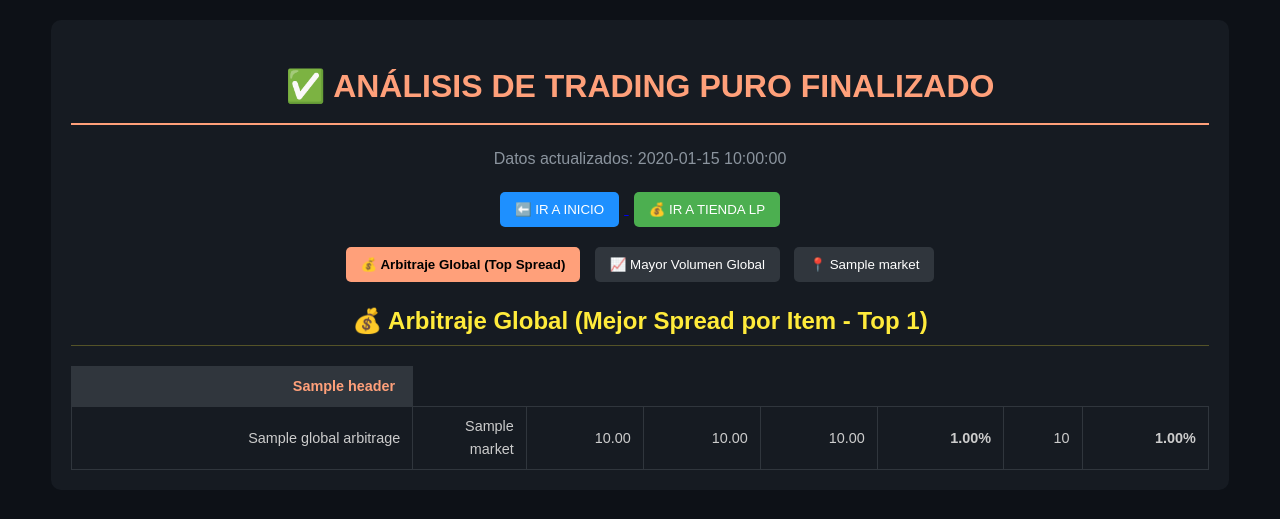
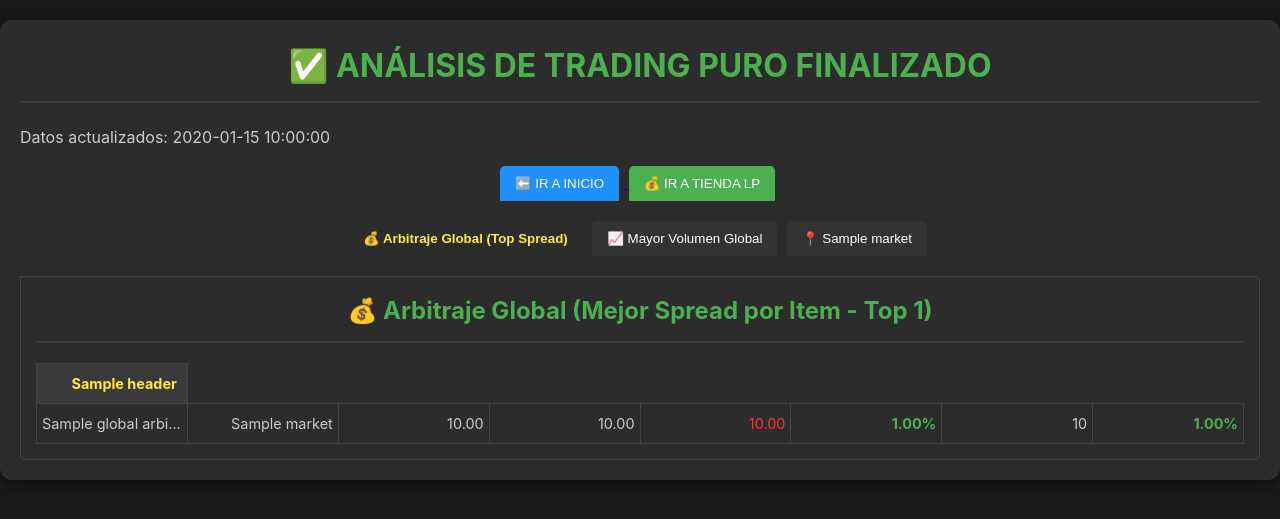
Before and after one commit to CMCASCANTE/EveOnline, a Flask app: template app/templates/trading_analysis.html in a window 1280 px wide. Shown: the top 519 px of the page. Run offline with Flask 3, Linux system fonts and the light colour scheme; the template is opened without the code that fills it: most values are stand-ins (such as "Sample title", 1, 10 or a date in 2020).

Commit message:
v4 - trading puro casi finalizado

```diff
--- a/app/templates/_trading_table_template.html
+++ b/app/templates/_trading_table_template.html
@@ -22,16 +22,16 @@
             <tr>
                 <td class="item-col">{{ result.item_name }}</td>
                 <td class="market-col">{{ result.market }}</td>
-                <td>{{ "{:,.2f}".format(result.buy_price) }}</td>
-                <td>{{ "{:,.2f}".format(result.sell_price) }}</td>
-                <td class="{{ 'positive' if result.profit_per_unit > 0 else 'negative' }}">
+                <td class="isk-col">{{ "{:,.2f}".format(result.buy_price) }}</td>
+                <td class="isk-col">{{ "{:,.2f}".format(result.sell_price) }}</td>
+                <td class="isk-col {{ 'positive' if result.profit_per_unit > 0 else 'negative' }}">
                     {{ "{:,.2f}".format(result.profit_per_unit) }}
                 </td>
-                <td class="{{ 'positive' if result.roi_percent > 0 else 'negative' }}">
+                <td class="isk-col {{ 'positive' if result.roi_percent > 0 else 'negative' }}">
                     {{ "{:,.2f}".format(result.roi_percent) }}%
                 </td>
-                <td>{{ "{:,.0f}".format(result.volume_10d) }}</td>
-                <td class="{{ 'positive' if result.spread_percent > 0 else 'negative' }}">
+                <td class="isk-col">{{ "{:,.0f}".format(result.volume_10d) }}</td>
+                <td class="isk-col {{ 'positive' if result.spread_percent > 0 else 'negative' }}">
                     {{ "{:,.2f}".format(result.spread_percent) }}%
                 </td>
             </tr>
--- a/app/templates/base_layout.html
+++ b/app/templates/base_layout.html
@@ -15,7 +15,7 @@
             line-height: 1.6;
         }
         .container {
-            max-width: 90%;
+            max-width: 98%; /* MÁS ANCHO */
             margin: 20px auto;
             background-color: #2c2c2c;
             border-radius: 12px;
@@ -42,12 +42,15 @@
             border-collapse: collapse;
             margin-top: 20px;
             font-size: 0.9em;
-            table-layout: fixed; /* Ayuda a controlar el ancho de las columnas */
+            table-layout: fixed; /* Mantenido para control de ancho */
         }
         .data-table th, .data-table td {
-            padding: 8px 12px;
+            padding: 8px 5px; /* Reducido padding horizontal para más espacio */
             border: 1px solid #444;
             text-align: right;
+            overflow: hidden; /* Evita que el texto se salga de la celda */
+            white-space: nowrap; /* Mantiene el texto en una sola línea */
+            text-overflow: ellipsis; /* Añade puntos suspensivos si se desborda */
         }
         .data-table thead th {
             background-color: #3a3a3a;
@@ -61,13 +64,14 @@
         .data-table tbody tr:hover { background-color: #444; }
 
         /* Colores de resultados */
-        .positive { color: #4CAF50; font-weight: bold; } /* Verde para positivo/alto */
-        .negative { color: #ff3333; } /* Rojo para negativo */
+        .positive { color: #4CAF50; font-weight: bold; }
+        .negative { color: #ff3333; }
 
-        /* Ancho de columnas específicas */
+        /* Ancho de columnas específicas (AJUSTADO PARA MEJOR LEGIBILIDAD EN LP) */
         .item-col { text-align: left; width: 25%; }
-        .market-col { width: 8%; }
-        .isk-col { width: 8%; }
+        .market-col { width: 7%; }
+        .isk-col { width: 8%; } /* Mantenido para las columnas ISK */
+        .link-esi { padding: 4px 8px; font-size: 0.8em; }
 
         /* Botones y Navegación */
         .reload-button {
@@ -125,6 +129,7 @@
         }
 
         /* Estilos de las pestañas (para trading puro) */
+        .tab-button-group { text-align: center; margin-bottom: 20px; }
         .tab-button {
             background-color: #333;
             color: white;
@@ -149,6 +154,11 @@
         .tab-content:not(.active) {
             display: none;
         }
+
+        /* Ordenamiento */
+        .sort-indicator { margin-left: 5px; color: #8b949e; }
+        .sort-indicator.asc:after { content: "▲"; }
+        .sort-indicator.desc:after { content: "▼"; }
 
     </style>
     {% block head %}{% endblock %}
@@ -186,23 +196,23 @@
                 currentSortColumn[tableId] = {};
             }
 
-            var currentDir = currentSortColumn[tableId][n] || 'asc';
-            dir = currentDir === 'asc' ? 'desc' : 'asc';
+            var currentDir = currentSortColumn[tableId][n];
 
-            // Si es la primera vez que se ordena esta columna, siempre empezar en descendente (por lo general, valores más altos)
-            if (currentDir === 'asc') {
-                dir = 'desc';
-            } else if (currentDir === 'desc') {
+            // Determinar la nueva dirección (Por defecto, descendente para valores numéricos)
+            if (currentDir === 'desc') {
                 dir = 'asc';
-            } else { // Si es undefined (primer click)
+            } else {
                 dir = 'desc';
             }
 
+            // Limpiar indicadores de ordenación de otras columnas
+            var ths = table.getElementsByTagName('TH');
 
-            // Limpiar indicadores de ordenación de otras columnas
-            var indicators = table.getElementsByClassName('sort-indicator');
-            for (var k = 0; k < indicators.length; k++) {
-                indicators[k].classList.remove('asc', 'desc');
+            for (var k = 0; k < ths.length; k++) {
+                var indicator = ths[k].querySelector('.sort-indicator');
+                if (indicator) {
+                    indicator.classList.remove('asc', 'desc');
+                }
             }
 
             switching = true;
@@ -215,18 +225,14 @@
                     shouldSwitch = false;
 
                     /* Obtener elementos de las filas adyacentes */
-                    // Nota: el índice de la columna `n` debe coincidir con el índice del <td>
                     x = rows[i].getElementsByTagName("TD")[n];
                     y = rows[i + 1].getElementsByTagName("TD")[n];
 
                     var xContent, yContent;
 
                     /* Compara las dos filas */
-                    if (isNumeric) {
-                        // --- CORRECCIÓN CLAVE PARA EL PARSEO DE NÚMEROS ESPAÑOLES ---
-                        // 1. Eliminar todo lo que no sea número, coma, punto o guion.
-                        // 2. Eliminar puntos (separador de miles en ES).
-                        // 3. Reemplazar la coma (separador decimal en ES) por punto (separador decimal en JS).
+                    if (isNumeric === 'true' || isNumeric === true) { // Aseguramos que se evalúe correctamente
+                        // --- LÓGICA DE PARSEO DE NÚMEROS ESPAÑOLES ---
                         var cleanX = x.innerHTML.replace(/[^\d.,-]+/g, '').replace(/\./g, '').replace(',', '.');
                         var cleanY = y.innerHTML.replace(/[^\d.,-]+/g, '').replace(/\./g, '').replace(',', '.');
 
@@ -243,13 +249,11 @@
                     }
 
                     if (dir == "asc") {
-                        // Si X es mayor que Y, se debe cambiar.
                         if (xContent > yContent) {
                             shouldSwitch = true;
                             break;
                         }
                     } else if (dir == "desc") {
-                        // Si X es menor que Y, se debe cambiar.
                         if (xContent < yContent) {
                             shouldSwitch = true;
                             break;
@@ -258,37 +262,29 @@
                 }
 
                 if (shouldSwitch) {
-                    /* Si se debe cambiar, realiza el cambio e indica que se repita el bucle */
                     rows[i].parentNode.insertBefore(rows[i + 1], rows[i]);
                     switching = true;
                     switchcount++;
                 } else {
                     /* Si no se realizaron cambios, salir del bucle. */
-                    // Además, si el conteo de cambios es 0 Y es el primer intento (dir original 'desc'),
-                    // se invierte la dirección para asegurar el orden.
-                    if (switchcount == 0 && dir === 'desc' && currentDir !== 'asc') {
-                         // Esto cubre el caso en que todos son iguales y se intentó un primer ordenamiento 'desc'
-                         // Si ya se ha ordenado una vez, no re-invertir.
-                         if (currentDir === 'desc' || currentDir === 'asc') {
-                            // Si todos son iguales, la tabla ya está en "orden"
-                            currentSortColumn[tableId][n] = dir;
                     break;
                 }
             }
 
             // Actualizar el estado final de la columna y el indicador
             currentSortColumn[tableId][n] = dir;
-                    var currentIndicator = table.getElementsByClassName('sort-indicator')[n];
+            var currentIndicator = ths[n].querySelector('.sort-indicator');
             if (currentIndicator) {
                 currentIndicator.classList.add(dir);
             }
-                }
+            // Si la dirección inicial era la misma, alternamos
+             if (switchcount === 0) {
+                // Si no se movió nada, forzamos el cambio de dirección para el siguiente clic
+                currentSortColumn[tableId][n] = (dir === 'desc' ? 'asc' : 'desc');
             }
         }
 
         // Funciones del Modal (Mantenidas)
-        // ... (closeModal, openModal, handleOrderAnalysis)
-
         function closeModal() {
             document.getElementById('marketModal').style.display = 'none';
         }
@@ -324,14 +320,6 @@
             document.getElementById(tabId).classList.add("active");
             evt.currentTarget.classList.add("active");
         }
-
-        // Abrir la primera pestaña al cargar la página (solo en analysis.html)
-        document.addEventListener("DOMContentLoaded", function() {
-            const firstTab = document.querySelector('.tab-button');
-            if (firstTab) {
-                firstTab.click();
-            }
-        });
     </script>
 </body>
 </html>
--- a/app/templates/trading_analysis.html
+++ b/app/templates/trading_analysis.html
@@ -1,77 +1,8 @@
-<!DOCTYPE html>
-<html lang="es">
-<head>
-    <meta charset="UTF-8">
-    <meta name="viewport" content="width=device-width, initial-scale=1.0">
-    <title>Análisis Trading Puro</title>
-    <style>
-        /* Estilos CSS (similares a base_layout.html para la coherencia) */
-        body { background-color: #0d1117; color: #ffffff; font-family: sans-serif; line-height: 1.6;}
-        .container { max-width: 90%; margin: 20px auto; padding: 20px; background-color: #161b22; border-radius: 10px; }
-        h1 { color: #FFA07A; border-bottom: 2px solid #FFA07A; padding-bottom: 10px; text-align: center; }
-        h2 { color: #ffeb3b; margin-top: 20px; border-bottom: 1px solid #ffeb3b44; padding-bottom: 5px; text-align: center; }
-        .time-info { color: #8b949e; margin-bottom: 20px; text-align: center; }
+{% extends 'base_layout.html' %}
 
-        /* Estilos de tabla */
-        .table-container {
-            overflow-x: auto;
-            margin-top: 20px;
-            background-color: #161b22;
-            padding: 15px;
-            border-radius: 6px;
-        }
-        .data-table {
-            width: 100%;
-            border-collapse: collapse;
-            font-size: 0.9em;
-        }
-        .data-table th, .data-table td {
-            padding: 8px 12px;
-            border: 1px solid #30363d;
-            text-align: right;
-        }
-        .data-table thead th {
-            background-color: #30363d;
-            color: #FFA07A;
-            cursor: pointer;
-            position: sticky;
-            top: 0;
-            z-index: 10;
-        }
-        .data-table tbody tr:nth-child(even) { background-color: #1f242b; }
-        .data-table tbody tr:hover { background-color: #2c333a; }
-        .data-table td { color: #ccc; }
+{% block title %}Análisis Trading Puro{% endblock %}
 
-        /* Colores de resultados */
-        .positive { color: #4CAF50; font-weight: bold; } /* Verde para positivo/alto */
-        .market-col { width: 10%; }
-        .item-col { text-align: left; width: 30%; }
-
-        /* Estilos de Pestañas */
-        .tab-button-group { text-align: center; margin-bottom: 20px; }
-        .tab-button {
-            background-color: #30363d;
-            color: white;
-            border: none;
-            padding: 10px 15px;
-            margin: 0 5px;
-            cursor: pointer;
-            border-radius: 5px;
-            transition: background-color 0.3s;
-        }
-        .tab-button:hover { background-color: #3b424d; }
-        .tab-button.active { background-color: #FFA07A; color: black; font-weight: bold; }
-        .tab-content { display: none; margin-top: 15px; }
-        .tab-content.active { display: block; }
-
-        /* Ordenamiento */
-        .sort-indicator { margin-left: 5px; color: #8b949e; }
-        .sort-indicator.asc:after { content: "▲"; }
-        .sort-indicator.desc:after { content: "▼"; }
-    </style>
-</head>
-<body>
-
+{% block content %}
 <div class="container">
     {% if error %}
         <h1 style="color: #ff3333;">❌ Error al Ejecutar el Análisis de Trading:</h1>
@@ -131,28 +62,6 @@
 </div>
 
 <script>
-    /**
-     * Alterna entre las pestañas de resultados de trading.
-     */
-    function openTab(evt, tabId) {
-        var i, tabcontent, tablinks;
-
-        tabcontent = document.getElementsByClassName("tab-content");
-        for (i = 0; i < tabcontent.length; i++) {
-            tabcontent[i].style.display = "none";
-            tabcontent[i].classList.remove("active");
-        }
-
-        tablinks = document.getElementsByClassName("tab-button");
-        for (i = 0; i < tablinks.length; i++) {
-            tablinks[i].classList.remove("active");
-        }
-
-        document.getElementById(tabId).style.display = "block";
-        document.getElementById(tabId).classList.add("active");
-        evt.currentTarget.classList.add("active");
-    }
-
     // Abrir la primera pestaña al cargar la página
     document.addEventListener("DOMContentLoaded", function() {
         const defaultOpenButton = document.getElementById('defaultOpen');
@@ -161,6 +70,4 @@
         }
     });
 </script>
-
-</body>
-</html>
+{% endblock %}
```
Also changed, not shown: app/templates/table_template.html (+33 -14 lines). Lines whose indentation alone changed are shown as unchanged.
